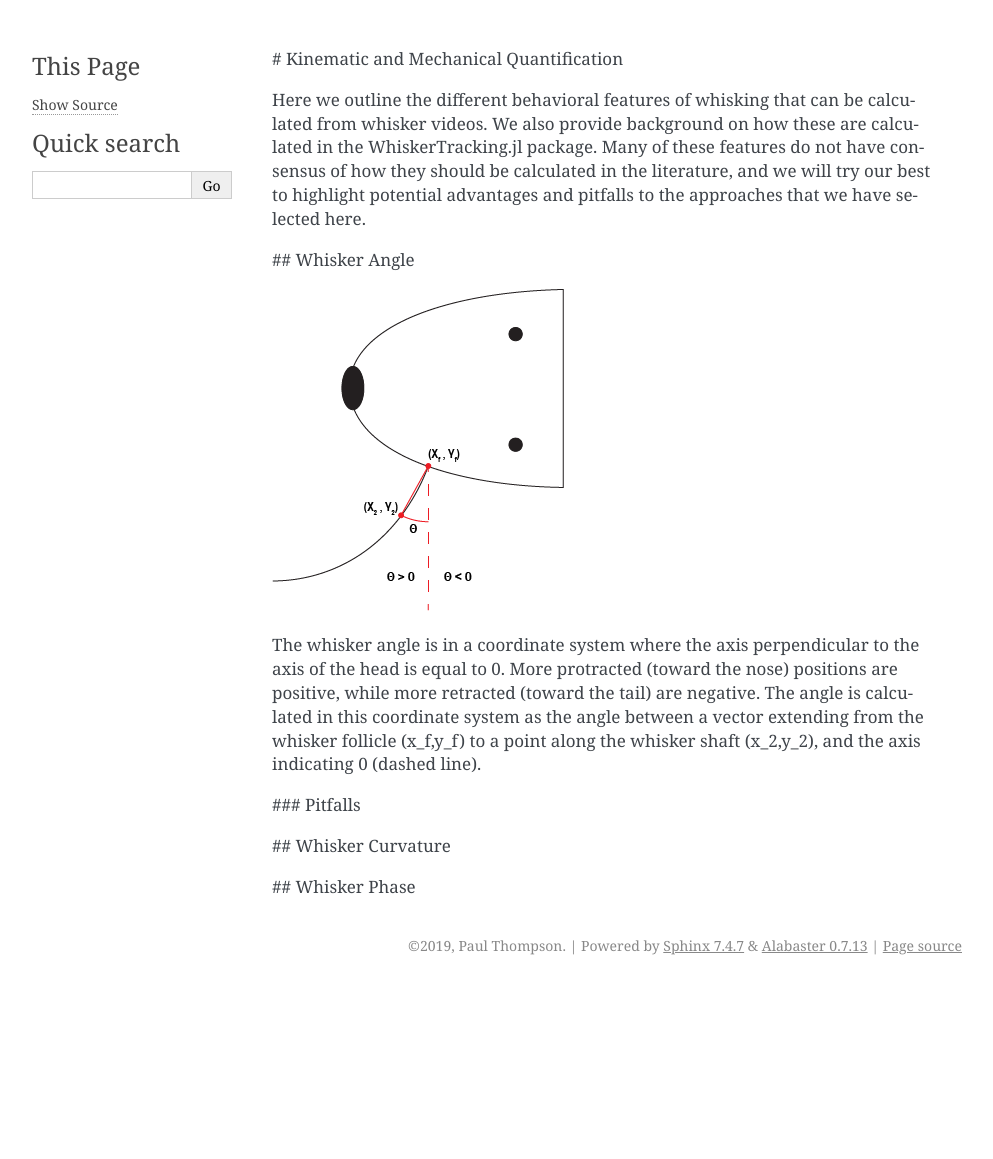
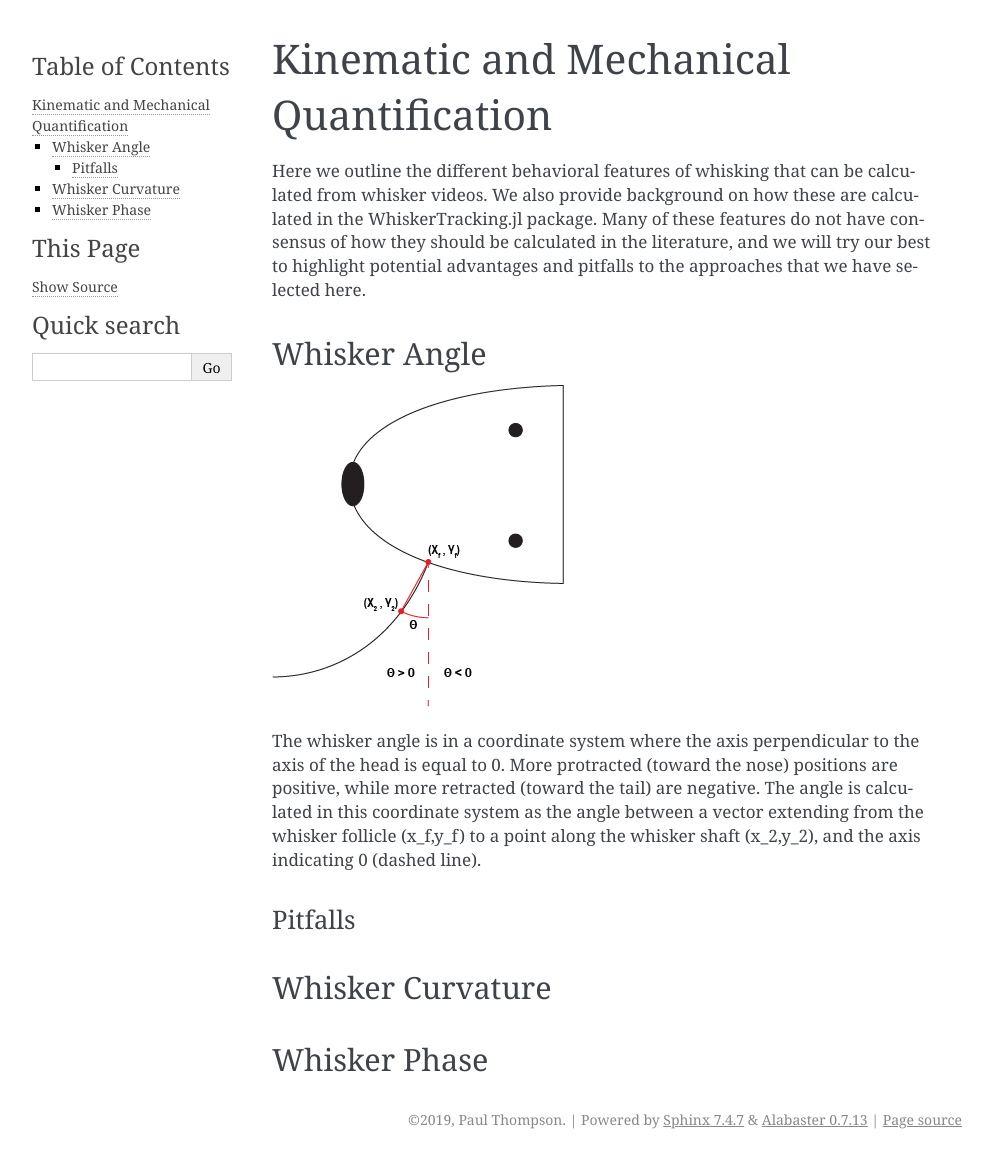
Before and after one commit to paulmthompson/WhiskerTracking.jl, a Sphinx documentation site: the page built from docs/Kinematics_Mechanics.rst, in a window 1280 px wide. Shown: the whole page, without its empty margins (148-1141 px from the left). Built offline with Sphinx 7.4.7, drawn with Linux system fonts in a browser that asks for light colours; before the commit the page ends 985 px from its top, so only the background shows below that.

Commit message:
updated documentation

```diff
--- a/docs/Kinematics_Mechanics.rst
+++ b/docs/Kinematics_Mechanics.rst
@@ -1,6 +1,7 @@
 
 
-# Kinematic and Mechanical Quantification
+Kinematic and Mechanical Quantification
+#########################################
 
 
 Here we outline the different behavioral features of whisking that can be calculated from
@@ -9,7 +10,8 @@ package. Many of these features do not have consensus of how they should be calc
 literature, and we will try our best to highlight potential advantages and pitfalls to the
 approaches that we have selected here.
 
-## Whisker Angle
+Whisker Angle
+--------------
 
 .. image:: media/mouse_angle.png
 
@@ -19,9 +21,12 @@ while more retracted (toward the tail) are negative. The angle is calculated in
 coordinate system as the angle between a vector extending from the whisker follicle (x_f,y_f) to a
 point along the whisker shaft (x_2,y_2), and the axis indicating 0 (dashed line).
 
-### Pitfalls
+Pitfalls
+~~~~~~~~~
 
-## Whisker Curvature
+Whisker Curvature
+------------------
 
 
-## Whisker Phase
+Whisker Phase
+--------------
```
